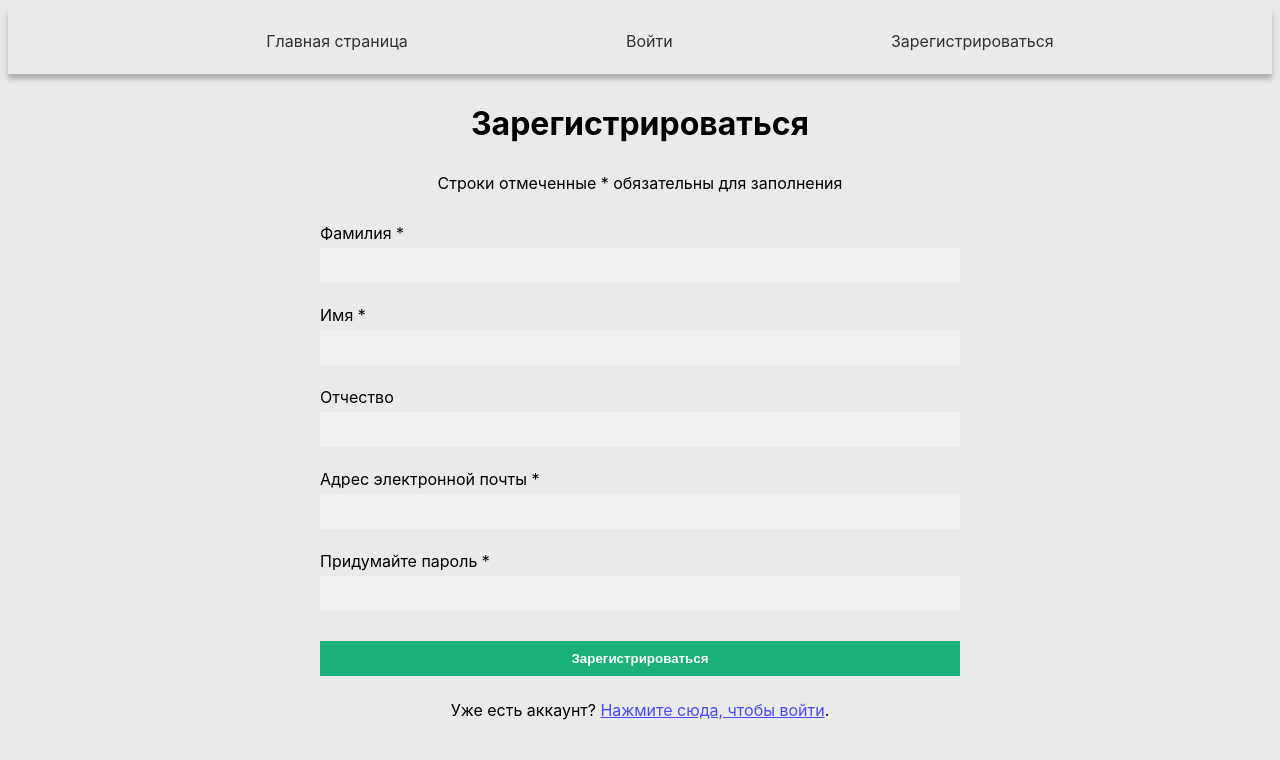
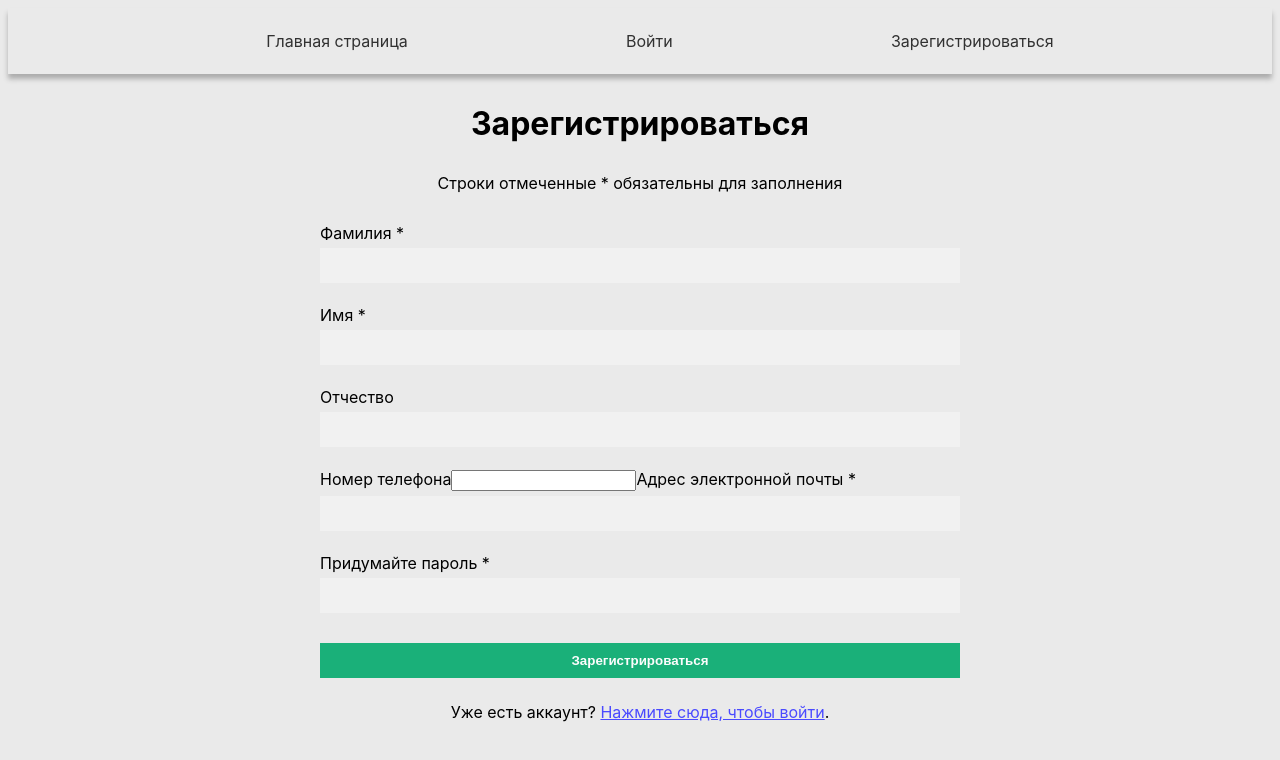
Before and after one commit to aruzhanthekhan/sensors-project, a React (Vite) app in the folder vite-sensors/: page /register in a window 1280 px wide. Shown: the top 760 px of the page. Built offline with nearby package versions, Linux system fonts and the light colour scheme.

Commit message:
another commit 2

```diff
--- a/vite-sensors/src/pages/Register.jsx
+++ b/vite-sensors/src/pages/Register.jsx
@@ -11,6 +11,7 @@
                     <label htmlFor="last-name">Фамилия *</label><input type="text" id="last-name" name="last-name" required />
                     <label htmlFor="first-name">Имя *</label><input type="text" id="first-name" name="first-name" required />
                     <label htmlFor="fathers-name">Отчество</label><input type="text" id="fathers-name" name="fathers-name" />
+                    <label for="phone">Номер телефона</label><input type="tel" id="phone" name="phone" pattern="[0-9]{3}-[0-9]{3}-[0-9]{4}" />
                     <label htmlFor="email">Адрес электронной почты *</label><input type="email" id="email" name="email" required />
                     <label htmlFor="password">Придумайте пароль *</label><input type="password" id="password" name="password" required />
                     <button type="submit" className='registerbtn'>Зарегистрироваться</button>
```
